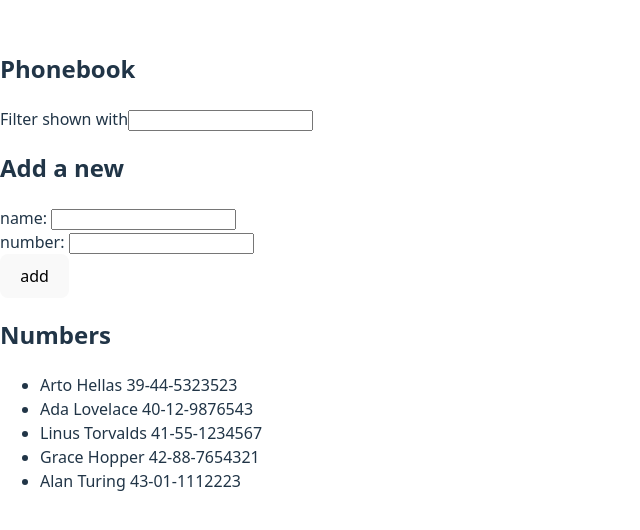
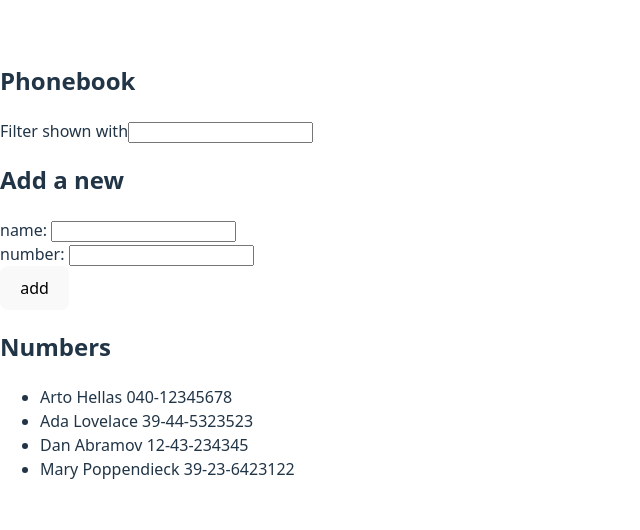
Before and after one commit to fpauly/Full-Stack-Open, a React (Vite) app in the folder part2/phonebook/: page / in a window 1280 px wide. Shown: the part 130-660 px from the top of the page, without its empty margins (0-640 px from the left). Built offline with nearby package versions, Linux system fonts and the light colour scheme; data requests are answered from the project's data file.

Commit message:
Exercise 2.11

```diff
--- /dev/null
+++ b/part2/phonebook/db.json
@@ -0,0 +1,24 @@
+{
+  "persons":[
+    {
+      "name": "Arto Hellas",
+      "number": "040-12345678",
+      "id": "1"
+    },
+    {
+      "name": "Ada Lovelace",
+      "number": "39-44-5323523",
+      "id": "2"
+    },
+    {
+      "name": "Dan Abramov",
+      "number": "12-43-234345",
+      "id": "3"
+    },
+    {
+      "name": "Mary Poppendieck",
+      "number": "39-23-6423122",
+      "id": "4"
+    }
+  ]
+}
--- a/part2/phonebook/package.json
+++ b/part2/phonebook/package.json
@@ -7,9 +7,11 @@
     "dev": "vite",
     "build": "vite build",
     "lint": "eslint .",
-    "preview": "vite preview"
+    "preview": "vite preview",
+    "server": "json-server -p 3001 db.json"
   },
   "dependencies": {
+    "axios": "^1.13.2",
     "react": "^19.2.0",
     "react-dom": "^19.2.0"
   },
@@ -22,6 +24,7 @@
     "eslint-plugin-react-hooks": "^7.0.1",
     "eslint-plugin-react-refresh": "^0.4.24",
     "globals": "^16.5.0",
+    "json-server": "^1.0.0-beta.3",
     "vite": "^7.2.4"
   }
 }
--- a/part2/phonebook/src/App.jsx
+++ b/part2/phonebook/src/App.jsx
@@ -1,20 +1,21 @@
-import { useState } from "react";
+import { useEffect, useState } from "react";
 import Filter from "./Filter";
 import PersonForm from "./PersonForm";
 import Persons from "./Persons";
-
+import axios from 'axios'
 const App = () => {
   const [persons, setPersons] = useState([
-    { id: "1", name: "Arto Hellas", number: "39-44-5323523" },
-    { id: "2", name: "Ada Lovelace", number: "40-12-9876543" },
-    { id: "3", name: "Linus Torvalds", number: "41-55-1234567" },
-    { id: "4", name: "Grace Hopper", number: "42-88-7654321" },
-    { id: "5", name: "Alan Turing", number: "43-01-1112223" },
   ]);
 
   const [newName, setNewName] = useState("");
   const [newNumber, setNewNumber] = useState("");
   const [filterName, setFilterName] = useState("");
+
+  useEffect(()=>{
+    axios.get('http://localhost:3001/persons').then(r=>{
+      setPersons(r.data)
+    })
+  },[])
 
   const addPhoneNote = (event) => {
     event.preventDefault();
@@ -25,8 +26,8 @@
     }
     const newNote = {
       id: String(persons.length + 1),
-      name: newName,
-      number: newNumber,
+      name: newName.trim(),
+      number: newNumber.trim(),
     };
 
     setPersons(persons.concat(newNote));
@@ -43,7 +44,7 @@
 
   const personsToShow = persons.filter((p) => {
     if (filterName.trim() === "") return true;
-    return p.name.toLowerCase().includes(filterName.toLowerCase());
+    return p.name.toLowerCase().includes(filterName.trim().toLowerCase());
   });
 
   return (
```
Also changed, not shown: 1 other file (tests, documents, lock files or other folders).
